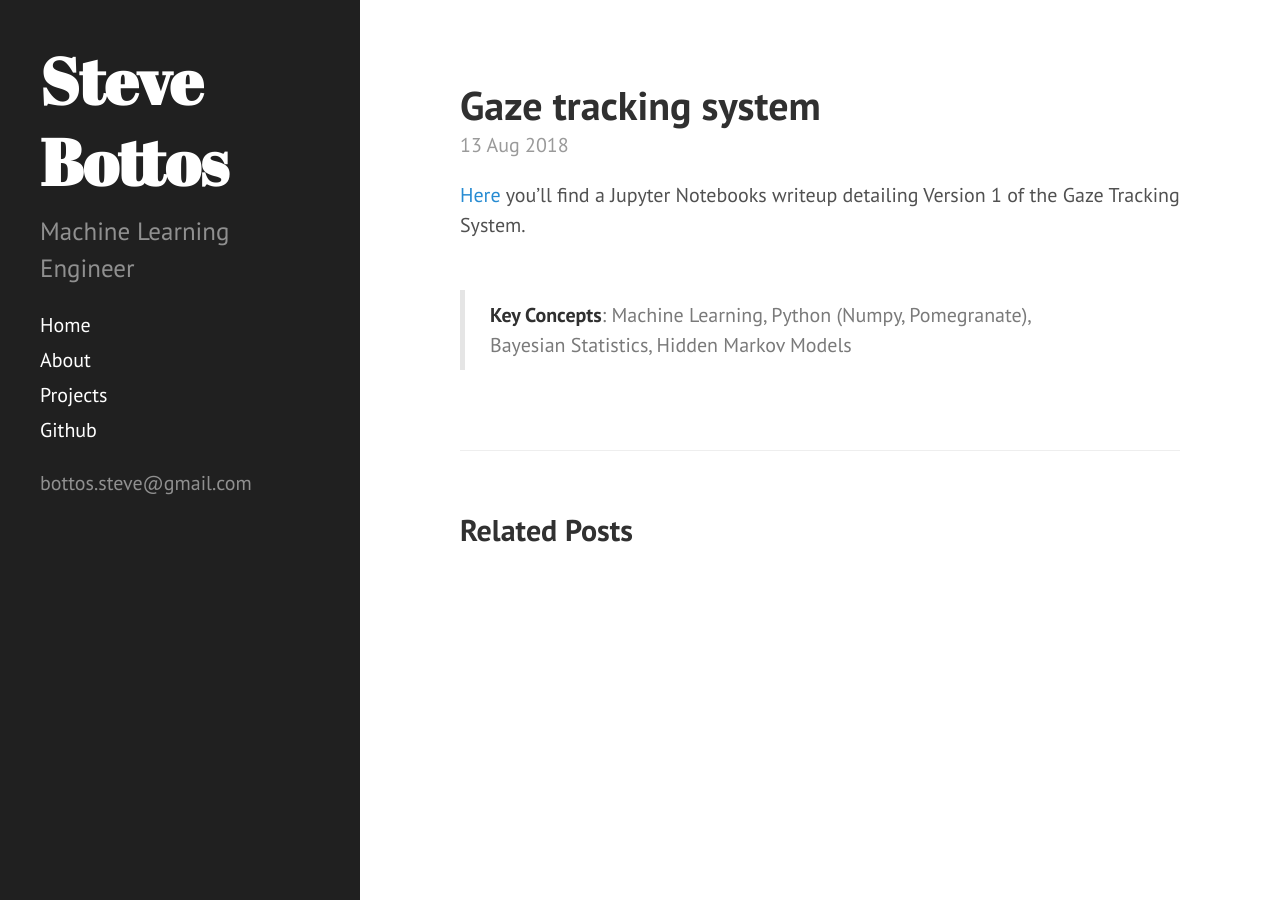
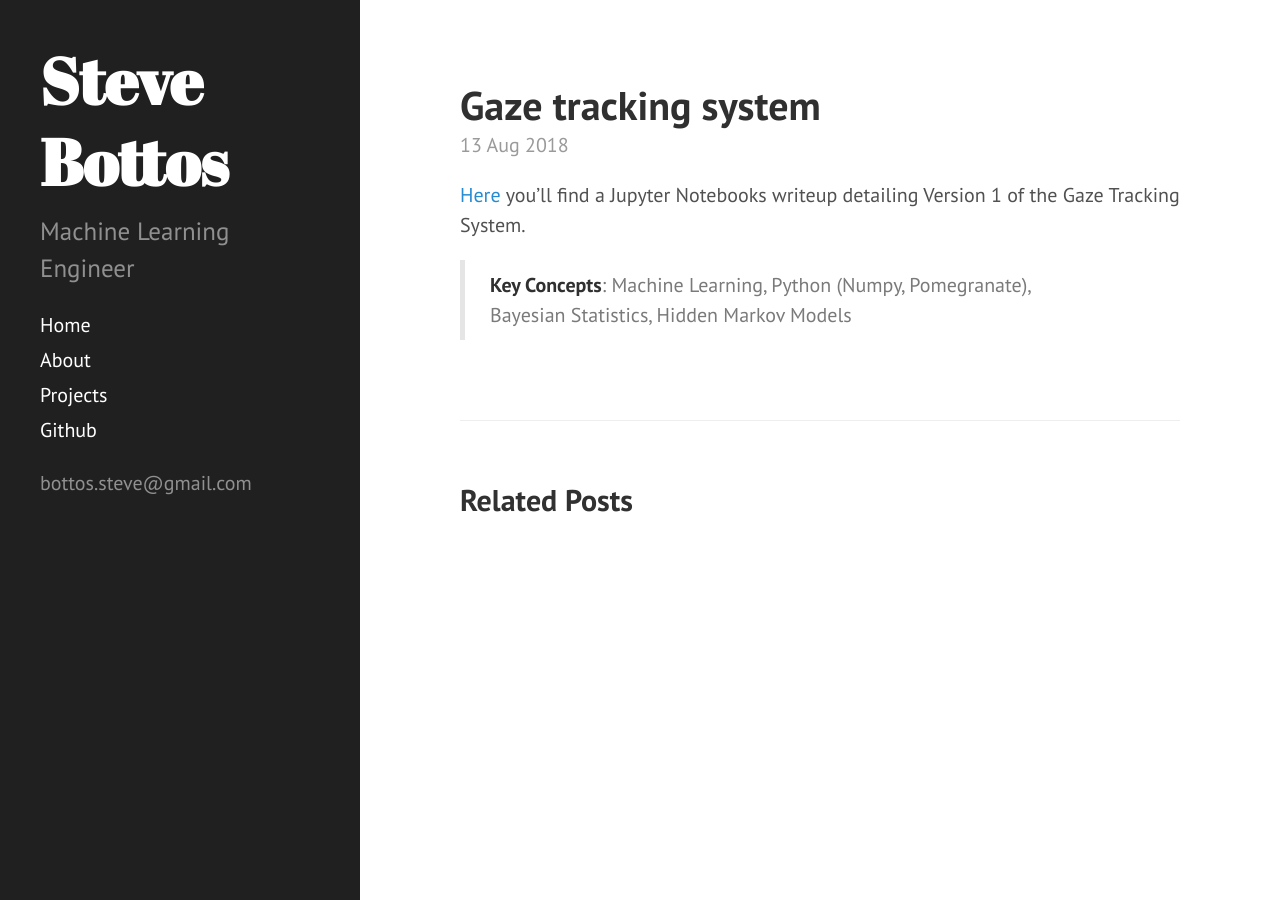
Before and after one commit to stevebottos/stevebottos.github.io, a Jekyll site: the page built from _posts/2018-08-13-Gaze Tracking System.md, in a window 1280 px wide. Built offline with Jekyll 4.4.1, drawn with Linux system fonts in a browser that asks for light colours; our own code applies the rules of GitHub Pages for plain Markdown files.

```diff
--- a/_posts/2018-08-13-Gaze Tracking System.md
+++ b/_posts/2018-08-13-Gaze Tracking System.md
@@ -1,2 +1,2 @@
-<a href="https://stevebottos.github.io/jupnotes/GazeTrackerWriteup/" target="_blank">Here </a>you'll find a Jupyter Notebooks writeup detailing Version 1 of the Gaze Tracking System. <br/><br/>
+<a href="https://stevebottos.github.io/jupnotes/GazeTrackerWriteup/" target="_blank">Here </a>you'll find a Jupyter Notebooks writeup detailing Version 1 of the Gaze Tracking System.
 > **Key Concepts**: Machine Learning, Python (Numpy, Pomegranate), Bayesian Statistics, Hidden Markov Models
```
